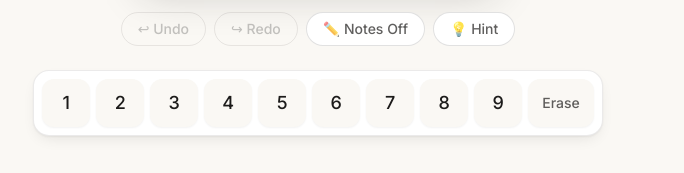
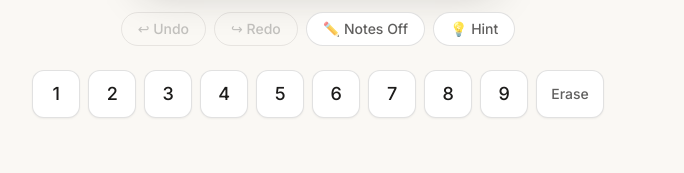
Before and after one commit to TahiraNawab123/Sudoku, a React (Vite) app: page / in a window 1280 px wide. Shown: the part 679-852 px from the top of the page, without its empty margins (322-1006 px from the left). Built offline with nearby package versions, Linux system fonts and the light colour scheme; no server answers.

Commit message:
trying to fix ui ux

```diff
--- a/src/components/Keypad.tsx
+++ b/src/components/Keypad.tsx
@@ -22,7 +22,7 @@ function Keypad({ board, onNumber, onErase }: KeypadProps) {
   const counts = countDigits(board)
 
   return (
-    <div className="flex flex-wrap items-center justify-center gap-1.5 rounded-2xl border border-grid/10 bg-surface p-2 shadow-toolbar">
+    <div className="flex flex-wrap items-center justify-center gap-2">
       {Array.from({ length: 9 }, (_, i) => i + 1).map((n) => {
         // A digit is "complete" once it's been placed 9 times — all its slots are filled.
         const isComplete = counts[n] >= 9
@@ -34,10 +34,10 @@ function Keypad({ board, onNumber, onErase }: KeypadProps) {
             onClick={() => onNumber(n)}
             aria-label={`Enter ${n}`}
             className={[
-              'flex h-11 w-11 items-center justify-center rounded-xl text-lg font-medium transition-all sm:h-12 sm:w-12',
+              'flex h-11 w-11 items-center justify-center rounded-xl border text-lg font-medium transition-all sm:h-12 sm:w-12',
               isComplete
-                ? 'cursor-not-allowed text-ink/15'
-                : 'bg-paper text-ink shadow-sm hover:bg-accentSoft active:scale-95',
+                ? 'cursor-not-allowed border-grid/10 text-ink/15'
+                : 'border-grid/15 bg-surface text-ink shadow-sm hover:border-accent/40 hover:bg-accentSoft active:scale-95',
             ].join(' ')}
           >
             {n}
@@ -49,7 +49,7 @@ function Keypad({ board, onNumber, onErase }: KeypadProps) {
         type="button"
         onClick={onErase}
         aria-label="Erase selected cell"
-        className="flex h-11 items-center justify-center rounded-xl bg-paper px-3.5 text-sm font-medium text-ink/70 shadow-sm transition-all hover:bg-accentSoft active:scale-95 sm:h-12"
+        className="flex h-11 items-center justify-center rounded-xl border border-grid/15 bg-surface px-3.5 text-sm font-medium text-ink/70 shadow-sm transition-all hover:border-accent/40 hover:bg-accentSoft active:scale-95 sm:h-12"
       >
         Erase
       </button>
```
